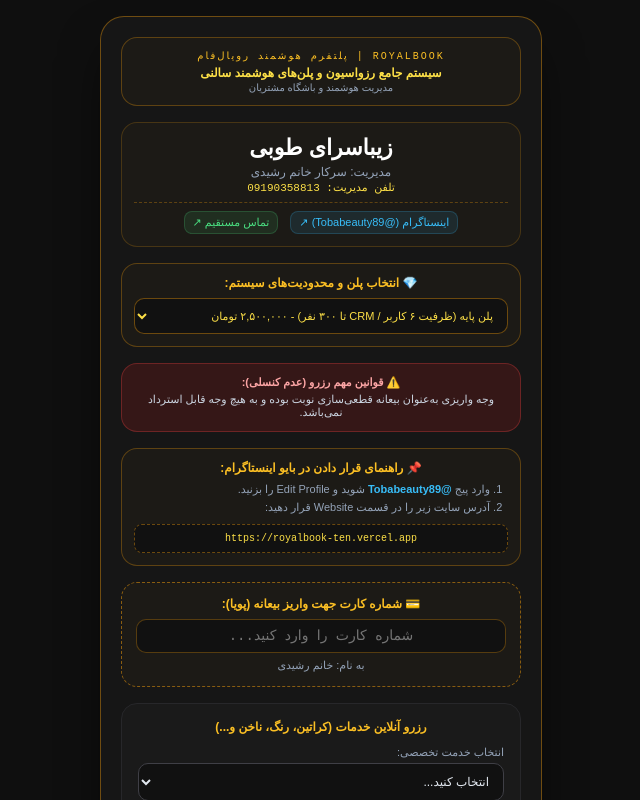
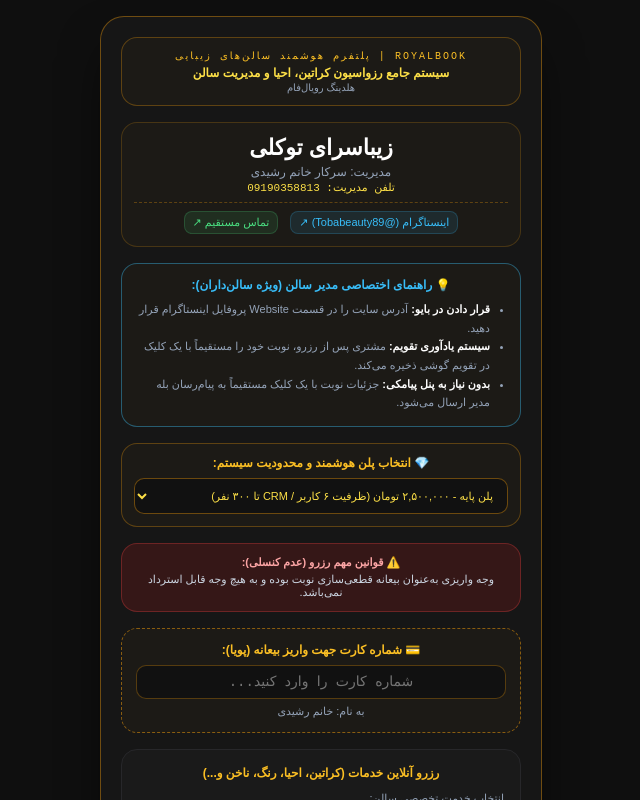
Before and after one commit to amirsam4398/Royalbook, a React (Vite) app: page / in a window 1280 px wide. Shown: the top 800 px of the page, without its empty margins (319-959 px from the left). Built offline with nearby package versions, Linux system fonts and the light colour scheme.

Commit message:
Add calendar reminder integration, tiered pricing, and full salon services

```diff
--- a/src/App.jsx
+++ b/src/App.jsx
@@ -1,17 +1,17 @@
 import React, { useState } from 'react';
 
 export default function App() {
-  const [salonName] = useState("زیباسرای طوبی");
+  const [salonName] = useState("زیباسرای توکلی");
   const [managerName] = useState("خانم رشیدی");
   const [managerPhone] = useState("09190358813");
   const [managerInstagram] = useState("Tobabeauty89");
   const [cardNumber, setCardNumber] = useState("");
 
-  // پلن‌های هوشمند با محدودیت‌ها و قیمت‌های تعیین‌شده
+  // پلن‌های هوشمند سالن با محدودیت‌ها و قیمت‌ها
   const plans = [
-    { id: 1, name: "پلن پایه (ظرفیت ۶ کاربر / CRM تا ۳۰۰ نفر) - ۲,۵۰۰,۰۰۰ تومان", price: 2500000, limit: "تا ۳۰۰ مخاطب CRM" },
-    { id: 2, name: "پلن پیشرفته (ظرفیت ۱۲ کاربر + تحلیل هوشمند) - ۶,۰۰۰,۰۰۰ تومان", price: 6000000, limit: "تحلیل هوشمند و گزارش‌گیری" },
-    { id: 3, name: "پلن جامع سازمانی (ظرفیت ۱۰۰۰ نفر + CRM کامل) - ۱۲,۰۰۰,۰۰۰ تومان", price: 12000000, limit: "اتوماسیون کامل و ۱۰۰۰ کاربر" }
+    { id: 1, name: "پلن پایه - ۲,۵۰۰,۰۰۰ تومان (ظرفیت ۶ کاربر / CRM تا ۳۰۰ نفر)", price: 2500000 },
+    { id: 2, name: "پلن پیشرفته - ۶,۰۰۰,۰۰۰ تومان (ظرفیت ۱۲ کاربر + تحلیل هوشمند)", price: 6000000 },
+    { id: 3, name: "پلن جامع سازمانی - ۱۲,۰۰۰,۰۰۰ تومان (ظرفیت ۱۰۰۰ کاربر + CRM کامل)", price: 12000000 }
   ];
 
   const [selectedPlan, setSelectedPlan] = useState(plans[0].name);
@@ -21,7 +21,7 @@ export default function App() {
   const [depositPaid, setDepositPaid] = useState(false);
   const [bookingSuccess, setBookingSuccess] = useState(null);
 
-  // لیست کامل خدمات سالن (شامل کراتین، احیا، رنگ و...)
+  // خدمات تخصصی سالن‌های زیبایی (کراتین، احیا، رنگ و...)
   const services = [
     { id: 1, name: "کراتین و احیای تخصصی مو - ۳,۵۰۰,۰۰۰ تومان", price: 3500000 },
     { id: 2, name: "رنگ، لایت و آمبره مو - ۲,۸۰۰,۰۰۰ تومان", price: 2800000 },
@@ -29,7 +29,7 @@ export default function App() {
     { id: 4, name: "میکاپ تخصصی صورت - ۲,۵۰۰,۰۰۰ تومان", price: 2500000 },
     { id: 5, name: "کاشت و ترمیم ناخن - ۶۵۰,۰۰۰ تومان", price: 650000 },
     { id: 6, name: "کاشت و اکستنشن مژه - ۷۵۰,۰۰۰ تومان", price: 750000 },
-    { id: 7, name: "پپاکسازی و فیشیال تخصصی پوست - ۱,۲۰۰,۰۰۰ تومان", price: 1200000 }
+    { id: 7, name: "پاکسازی و فیشیال تخصصی پوست - ۱,۲۰۰,۰۰۰ تومان", price: 1200000 }
   ];
 
   const handleBooking = (e) => {
@@ -39,10 +39,18 @@ export default function App() {
     setBookingSuccess(code);
   };
 
-  // ارسال مستقیم جزئیات به بله مدیر (جایگزین پنل پیامکی)
+  // سیستم ارسال مستقیم جزئیات به بله مدیر (جایگزین پنل پیامکی)
   const sendToBaleManager = () => {
-    const text = encodeURIComponent(`سلام خانم رشیدی، نوبت جدید ثبت شد:\nمشتری: ${customerName}\nتلفن: ${customerPhone}\nخدمت: ${selectedService}\nپلن انتخابی: ${selectedPlan}\nکد پیگیری: ${bookingSuccess}`);
+    const text = encodeURIComponent(`سلام خانم رشیدی، رزرو جدید در پلتفرم ثبت شد:\n\n👤 مشتری: ${customerName}\n📱 تلفن: ${customerPhone}\n💄 خدمت: ${selectedService}\n💎 پلن انتخابی: ${selectedPlan}\n🔑 کد پیگیری: ${bookingSuccess}`);
     window.open(`https://ble.ir/${managerPhone}?text=${text}`, '_blank');
+  };
+
+  // قابلیت افزودن خودکار نوبت به تقویم گوگل (Google Calendar)
+  const addToCalendar = () => {
+    const title = encodeURIComponent(`نوبت سالن زیبایی: ${selectedService}`);
+    const details = encodeURIComponent(`مشتری عزیز ${customerName}، نوبت شما در ${salonName} ثبت شد. کد پیگیری: ${bookingSuccess}. مدیریت: ${managerPhone}`);
+    const calendarUrl = `https://calendar.google.com/calendar/render?action=TEMPLATE&text=${title}&details=${details}`;
+    window.open(calendarUrl, '_blank');
   };
 
   return (
@@ -51,12 +59,12 @@ export default function App() {
 
         {/* هدر بالایی */}
         <div style={{ textAlign: 'center', backgroundColor: '#1c1a16', border: '1px solid rgba(245, 158, 11, 0.3)', borderRadius: '16px', padding: '12px' }}>
-          <p style={{ fontSize: '10px', letterSpacing: '2px', color: '#fbbf24', margin: '0 0 4px 0', fontFamily: 'monospace' }}>ROYALBOOK | پلتفرم هوشمند رویال‌فام</p>
-          <p style={{ fontSize: '12px', fontWeight: 'bold', color: '#fde047', margin: '0 0 2px 0' }}>سیستم جامع رزواسیون و پلن‌های هوشمند سالنی</p>
-          <p style={{ fontSize: '10px', color: '#94a3b8', margin: 0 }}>مدیریت هوشمند و باشگاه مشتریان</p>
+          <p style={{ fontSize: '10px', letterSpacing: '2px', color: '#fbbf24', margin: '0 0 4px 0', fontFamily: 'monospace' }}>ROYALBOOK | پلتفرم هوشمند سالن‌های زیبایی</p>
+          <p style={{ fontSize: '12px', fontWeight: 'bold', color: '#fde047', margin: '0 0 2px 0' }}>سیستم جامع رزواسیون کراتین، احیا و مدیریت سالن</p>
+          <p style={{ fontSize: '10px', color: '#94a3b8', margin: 0 }}>هلدینگ رویال‌فام</p>
         </div>
 
-        {/* اطلاعات سالن و ارتباط مستقیم */}
+        {/* اطلاعات مدیریت و ارتباطات */}
         <div style={{ textAlign: 'center', backgroundColor: '#1c1a16', border: '1px solid rgba(245, 158, 11, 0.2)', borderRadius: '16px', padding: '12px' }}>
           <h1 style={{ fontSize: '22px', fontWeight: '900', color: '#ffffff', margin: '0 0 4px 0' }}>{salonName}</h1>
           <p style={{ fontSize: '12px', color: '#94a3b8', margin: '0 0 2px 0' }}>مدیریت: سرکار {managerName}</p>
@@ -72,9 +80,19 @@ export default function App() {
           </div>
         </div>
 
-        {/* انتخاب پلن‌های هوشمند با محدودیت‌ها و قیمت‌ها */}
+        {/* 📌 راهنمای اختصاصی مدیر سالن */}
+        <div style={{ backgroundColor: '#1c1a16', border: '1px solid rgba(56, 189, 248, 0.4)', borderRadius: '16px', padding: '14px', textAlign: 'right', fontSize: '11px', color: '#cbd5e1' }}>
+          <p style={{ fontSize: '12px', fontWeight: 'bold', color: '#38bdf8', margin: '0 0 8px 0', textAlign: 'center' }}>💡 راهنمای اختصاصی مدیر سالن (ویژه سالن‌داران):</p>
+          <ul style={{ margin: '0', paddingRight: '16px', lineHeight: '1.7', color: '#94a3b8' }}>
+            <li><strong style={{ color: '#fff' }}>قرار دادن در بایو:</strong> آدرس سایت را در قسمت Website پروفایل اینستاگرام قرار دهید.</li>
+            <li><strong style={{ color: '#fff' }}>سیستم یادآوری تقویم:</strong> مشتری پس از رزرو، نوبت خود را مستقیماً با یک کلیک در تقویم گوشی ذخیره می‌کند.</li>
+            <li><strong style={{ color: '#fff' }}>بدون نیاز به پنل پیامکی:</strong> جزئیات نوبت با یک کلیک مستقیماً به پیام‌رسان بله مدیر ارسال می‌شود.</li>
+          </ul>
+        </div>
+
+        {/* انتخاب پلن‌های هوشمند و اعمال محدودیت‌ها */}
         <div style={{ backgroundColor: '#1c1a16', border: '1px solid rgba(245, 158, 11, 0.3)', borderRadius: '16px', padding: '12px', display: 'flex', flexDirection: 'column', gap: '8px' }}>
-          <p style={{ fontSize: '12px', fontWeight: 'bold', color: '#fbbf24', textAlign: 'center', margin: 0 }}>💎 انتخاب پلن و محدودیت‌های سیستم:</p>
+          <p style={{ fontSize: '12px', fontWeight: 'bold', color: '#fbbf24', textAlign: 'center', margin: 0 }}>💎 انتخاب پلن هوشمند و محدودیت سیستم:</p>
           <select value={selectedPlan} onChange={(e) => setSelectedPlan(e.target.value)} style={{ width: '100%', backgroundColor: '#111', border: '1px solid rgba(245, 158, 11, 0.4)', borderRadius: '10px', padding: '10px', color: '#fde047', fontSize: '11px', boxSizing: 'border-box' }}>
             {plans.map(p => <option key={p.id} value={p.name}>{p.name}</option>)}
           </select>
@@ -86,18 +104,6 @@ export default function App() {
           <p style={{ margin: 0, color: '#cbd5e1' }}>وجه واریزی به‌عنوان بیعانه قطعی‌سازی نوبت بوده و به هیچ وجه قابل استرداد نمی‌باشد.</p>
         </div>
 
-        {/* راهنمای بایو اینستاگرام */}
-        <div style={{ backgroundColor: '#1c1a16', border: '1px solid rgba(245, 158, 11, 0.3)', borderRadius: '16px', padding: '12px', textAlign: 'right', fontSize: '11px', color: '#cbd5e1' }}>
-          <p style={{ fontSize: '12px', fontWeight: 'bold', color: '#fbbf24', margin: '0 0 6px 0', textAlign: 'center' }}>📌 راهنمای قرار دادن در بایو اینستاگرام:</p>
-          <ol style={{ margin: '0', paddingRight: '18px', lineHeight: '1.6', color: '#94a3b8' }}>
-            <li>وارد پیج <strong style={{ color: '#38bdf8' }}>@{managerInstagram}</strong> شوید و Edit Profile را بزنید.</li>
-            <li>آدرس سایت زیر را در قسمت Website قرار دهید:</li>
-          </ol>
-          <div style={{ marginTop: '8px', padding: '8px', backgroundColor: '#111', border: '1px dashed rgba(245, 158, 11, 0.4)', borderRadius: '8px', fontFamily: 'monospace', color: '#fde047', textAlign: 'center', wordBreak: 'break-all', fontSize: '10px' }}>
-            https://royalbook-ten.vercel.app
-          </div>
-        </div>
-
         {/* شماره کارت پویا */}
         <div style={{ backgroundColor: '#1c1a16', border: '1px dashed rgba(245, 158, 11, 0.5)', borderRadius: '16px', padding: '14px', textAlign: 'center' }}>
           <p style={{ fontSize: '12px', fontWeight: 'bold', color: '#fbbf24', margin: '0 0 8px 0' }}>💳 شماره کارت جهت واریز بیعانه (پویا):</p>
@@ -105,12 +111,12 @@ export default function App() {
           <p style={{ fontSize: '11px', color: '#94a3b8', margin: '6px 0 0 0' }}>به نام: {managerName}</p>
         </div>
 
-        {/* فرم رزرو خدمات کامل سالن */}
+        {/* فرم رزرو خدمات تخصصی سالن */}
         <form onSubmit={handleBooking} style={{ backgroundColor: '#1a1a1a', border: '1px solid #27272a', borderRadius: '16px', padding: '16px', display: 'flex', flexDirection: 'column', gap: '12px' }}>
-          <h2 style={{ fontSize: '12px', fontWeight: 'bold', color: '#fbbf24', textAlign: 'center', margin: 0 }}>رزرو آنلاین خدمات (کراتین، رنگ، ناخن و...)</h2>
+          <h2 style={{ fontSize: '12px', fontWeight: 'bold', color: '#fbbf24', textAlign: 'center', margin: 0 }}>رزرو آنلاین خدمات (کراتین، احیا، رنگ، ناخن و...)</h2>
 
           <div style={{ display: 'flex', flexDirection: 'column', gap: '4px' }}>
-            <label style={{ fontSize: '11px', color: '#94a3b8' }}>انتخاب خدمت تخصصی:</label>
+            <label style={{ fontSize: '11px', color: '#94a3b8' }}>انتخاب خدمت تخصصی سالن:</label>
             <select value={selectedService} onChange={(e) => setSelectedService(e.target.value)} style={{ width: '100%', backgroundColor: '#111', border: '1px solid #3f3f46', borderRadius: '10px', padding: '10px', color: '#e2e8f0', fontSize: '12px', boxSizing: 'border-box' }}>
               <option value="">انتخاب کنید...</option>
               {services.map(s => <option key={s.id} value={s.name}>{s.name}</option>)}
@@ -139,9 +145,12 @@ export default function App() {
 
         {bookingSuccess && (
           <div style={{ backgroundColor: 'rgba(6, 78, 59, 0.6)', border: '1px solid #059669', borderRadius: '12px', padding: '12px', display: 'flex', flexDirection: 'column', gap: '8px', textAlign: 'center', color: '#34d399', fontSize: '11px', fontWeight: 'bold' }}>
-            <div>🎉 نوبت ثبت شد! کد پیگیری: {bookingSuccess}</div>
+            <div>🎉 نوبت با موفقیت ثبت شد! کد پیگیری: {bookingSuccess}</div>
             <button onClick={sendToBaleManager} style={{ padding: '8px', backgroundColor: '#38bdf8', color: '#09090b', border: 'none', borderRadius: '8px', fontSize: '11px', fontWeight: 'bold', cursor: 'pointer' }}>
-              📨 ارسال فوری رسید به مدیر در بله (جایگزین اس‌ام‌اس)
+              📨 ارسال فوری اطلاعات نوبت به مدیر در بله
+            </button>
+            <button onClick={addToCalendar} style={{ padding: '8px', backgroundColor: '#fde047', color: '#09090b', border: 'none', borderRadius: '8px', fontSize: '11px', fontWeight: 'bold', cursor: 'pointer' }}>
+              📅 افزودن خودکار یادآوری نوبت به تقویم گوشی
             </button>
           </div>
         )}
```
Also changed, not shown: 3 other files (tests, documents, lock files or other folders).
